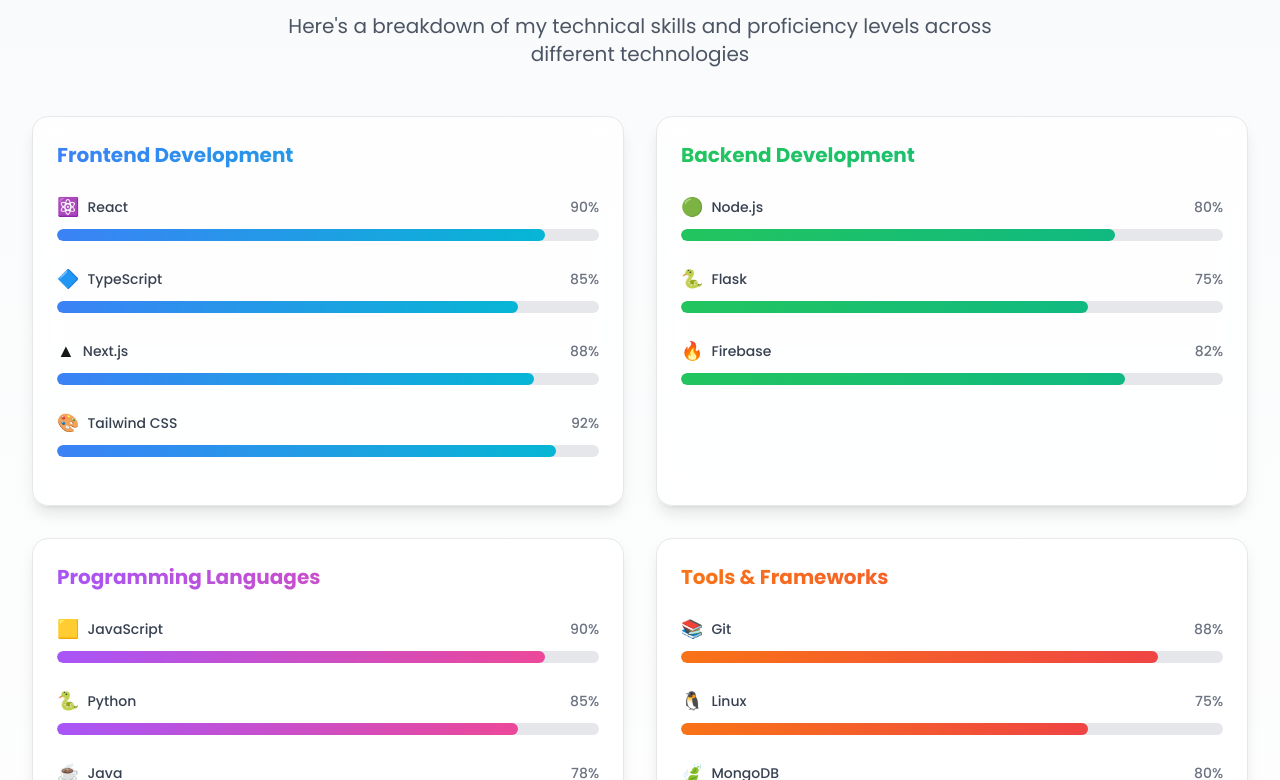
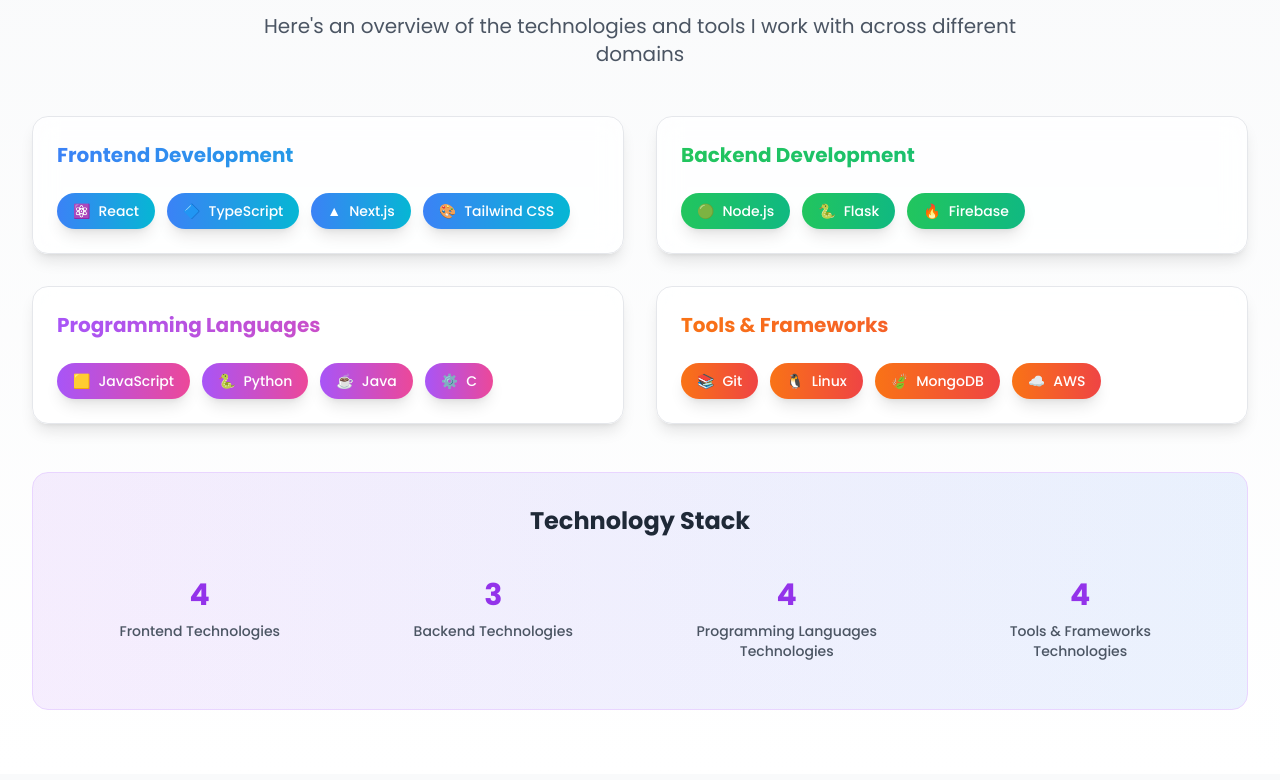
Before and after one commit to NivBuskila/portfolio, a Next.js app: page /about in a window 1280 px wide. Shown: the part 580-1360 px from the top of the page. Built offline with nearby package versions, Linux system fonts and the light colour scheme.

Commit message:
Refactor SkillsVisualization component to remove skill levels and update rendering logic for skill tags. Adjust text content for clarity and improve layout structure.

```diff
--- a/src/components/about/SkillsVisualization.tsx
+++ b/src/components/about/SkillsVisualization.tsx
@@ -6,30 +6,29 @@
 
 interface Skill {
   name: string;
-  level: number;
   category: 'frontend' | 'backend' | 'languages' | 'tools' | 'frameworks';
   icon?: string;
 }
 
 const skillsData: Skill[] = [
-  { name: 'React', level: 90, category: 'frontend', icon: '⚛️' },
-  { name: 'TypeScript', level: 85, category: 'frontend', icon: '🔷' },
-  { name: 'Next.js', level: 88, category: 'frontend', icon: '▲' },
-  { name: 'Tailwind CSS', level: 92, category: 'frontend', icon: '🎨' },
+  { name: 'React', category: 'frontend', icon: '⚛️' },
+  { name: 'TypeScript', category: 'frontend', icon: '🔷' },
+  { name: 'Next.js', category: 'frontend', icon: '▲' },
+  { name: 'Tailwind CSS', category: 'frontend', icon: '🎨' },
 
-  { name: 'Node.js', level: 80, category: 'backend', icon: '🟢' },
-  { name: 'Flask', level: 75, category: 'backend', icon: '🐍' },
-  { name: 'Firebase', level: 82, category: 'backend', icon: '🔥' },
+  { name: 'Node.js', category: 'backend', icon: '🟢' },
+  { name: 'Flask', category: 'backend', icon: '🐍' },
+  { name: 'Firebase', category: 'backend', icon: '🔥' },
 
-  { name: 'JavaScript', level: 90, category: 'languages', icon: '🟨' },
-  { name: 'Python', level: 85, category: 'languages', icon: '🐍' },
-  { name: 'Java', level: 78, category: 'languages', icon: '☕' },
-  { name: 'C', level: 70, category: 'languages', icon: '⚙️' },
+  { name: 'JavaScript', category: 'languages', icon: '🟨' },
+  { name: 'Python', category: 'languages', icon: '🐍' },
+  { name: 'Java', category: 'languages', icon: '☕' },
+  { name: 'C', category: 'languages', icon: '⚙️' },
 
-  { name: 'Git', level: 88, category: 'tools', icon: '📚' },
-  { name: 'Linux', level: 75, category: 'tools', icon: '🐧' },
-  { name: 'MongoDB', level: 80, category: 'tools', icon: '🍃' },
-  { name: 'AWS', level: 70, category: 'tools', icon: '☁️' },
+  { name: 'Git', category: 'tools', icon: '📚' },
+  { name: 'Linux', category: 'tools', icon: '🐧' },
+  { name: 'MongoDB', category: 'tools', icon: '🍃' },
+  { name: 'AWS', category: 'tools', icon: '☁️' },
 ];
 
 const categoryColors = {
@@ -40,47 +39,23 @@
   frameworks: 'from-indigo-500 to-blue-500',
 };
 
-const SkillBar: React.FC<{ skill: Skill; index: number }> = ({ skill, index }) => {
-  const [ref, inView] = useInView({
-    threshold: 0.1,
-    triggerOnce: true,
-  });
-
+const SkillTag: React.FC<{ skill: Skill; index: number }> = ({ skill, index }) => {
   return (
     <motion.div
-      ref={ref}
-      initial={{ opacity: 0, x: -20 }}
-      animate={inView ? { opacity: 1, x: 0 } : { opacity: 0, x: -20 }}
-      transition={{ duration: 0.6, delay: index * 0.1 }}
-      className="mb-6"
+      initial={{ opacity: 0, scale: 0.8 }}
+      whileInView={{ opacity: 1, scale: 1 }}
+      transition={{ duration: 0.5, delay: index * 0.1 }}
+      viewport={{ once: true }}
+      whileHover={{ scale: 1.05 }}
+      className={`
+        inline-flex items-center gap-2 px-4 py-2 rounded-full
+        bg-gradient-to-r ${categoryColors[skill.category]}
+        text-white font-medium shadow-lg
+        hover:shadow-xl transition-all duration-300
+      `}
     >
-      <div className="flex items-center justify-between mb-2">
-        <div className="flex items-center gap-2">
-          <span className="text-lg">{skill.icon}</span>
-          <span className="text-sm font-medium text-gray-700 dark:text-gray-300">
-            {skill.name}
-          </span>
-        </div>
-        <span className="text-sm text-gray-500 dark:text-gray-400 font-medium">
-          {skill.level}%
-        </span>
-      </div>
-
-      <div className="w-full bg-gray-200 dark:bg-gray-700 rounded-full h-3 overflow-hidden">
-        <motion.div
-          className={`h-full bg-gradient-to-r ${categoryColors[skill.category]} rounded-full relative`}
-          initial={{ width: 0 }}
-          animate={inView ? { width: `${skill.level}%` } : { width: 0 }}
-          transition={{ duration: 1.5, delay: index * 0.1, ease: "easeOut" }}
-        >
-          <motion.div
-            className="absolute inset-0 bg-white/20 rounded-full"
-            animate={{ x: [-100, 100] }}
-            transition={{ duration: 2, repeat: Infinity, ease: "linear" }}
-            style={{ width: '30px' }}
-          />
-        </motion.div>
-      </div>
+      <span className="text-sm">{skill.icon}</span>
+      <span className="text-sm font-medium">{skill.name}</span>
     </motion.div>
   );
 };
@@ -101,9 +76,11 @@
       <h3 className={`text-xl font-bold mb-6 text-transparent bg-clip-text bg-gradient-to-r ${color}`}>
         {title}
       </h3>
-      {skills.map((skill, index) => (
-        <SkillBar key={skill.name} skill={skill} index={index} />
-      ))}
+      <div className="flex flex-wrap gap-3">
+        {skills.map((skill, index) => (
+          <SkillTag key={skill.name} skill={skill} index={index} />
+        ))}
+      </div>
     </motion.div>
   );
 };
@@ -135,7 +112,7 @@
             Skills & Expertise
           </h2>
           <p className="text-xl text-gray-600 dark:text-gray-300 max-w-3xl mx-auto transition-colors duration-500">
-            Here&apos;s a breakdown of my technical skills and proficiency levels across different technologies
+            Here&apos;s an overview of the technologies and tools I work with across different domains
           </p>
         </motion.div>
 
@@ -170,11 +147,11 @@
           className="mt-12 bg-gradient-to-r from-purple-500/10 to-blue-500/10 dark:from-purple-500/20 dark:to-blue-500/20 rounded-2xl p-8 border border-purple-200 dark:border-purple-800"
         >
           <h3 className="text-2xl font-bold text-center mb-6 text-gray-800 dark:text-white">
-            Overall Proficiency
+            Technology Stack
           </h3>
           <div className="grid grid-cols-2 md:grid-cols-4 gap-6 text-center">
             {Object.entries(skillsByCategory).map(([category, skills]) => {
-              const avgLevel = Math.round(skills.reduce((sum, skill) => sum + skill.level, 0) / skills.length);
+              const skillCount = skills.length;
               return (
                 <motion.div
                   key={category}
@@ -185,10 +162,10 @@
                   className="p-4"
                 >
                   <div className="text-3xl font-bold text-purple-600 dark:text-purple-400 mb-2">
-                    {avgLevel}%
+                    {skillCount}
                   </div>
                   <div className="text-sm text-gray-600 dark:text-gray-400 font-medium">
-                    {category.replace(' Development', '')}
+                    {category.replace(' Development', '')} Technologies
                   </div>
                 </motion.div>
               );
```
